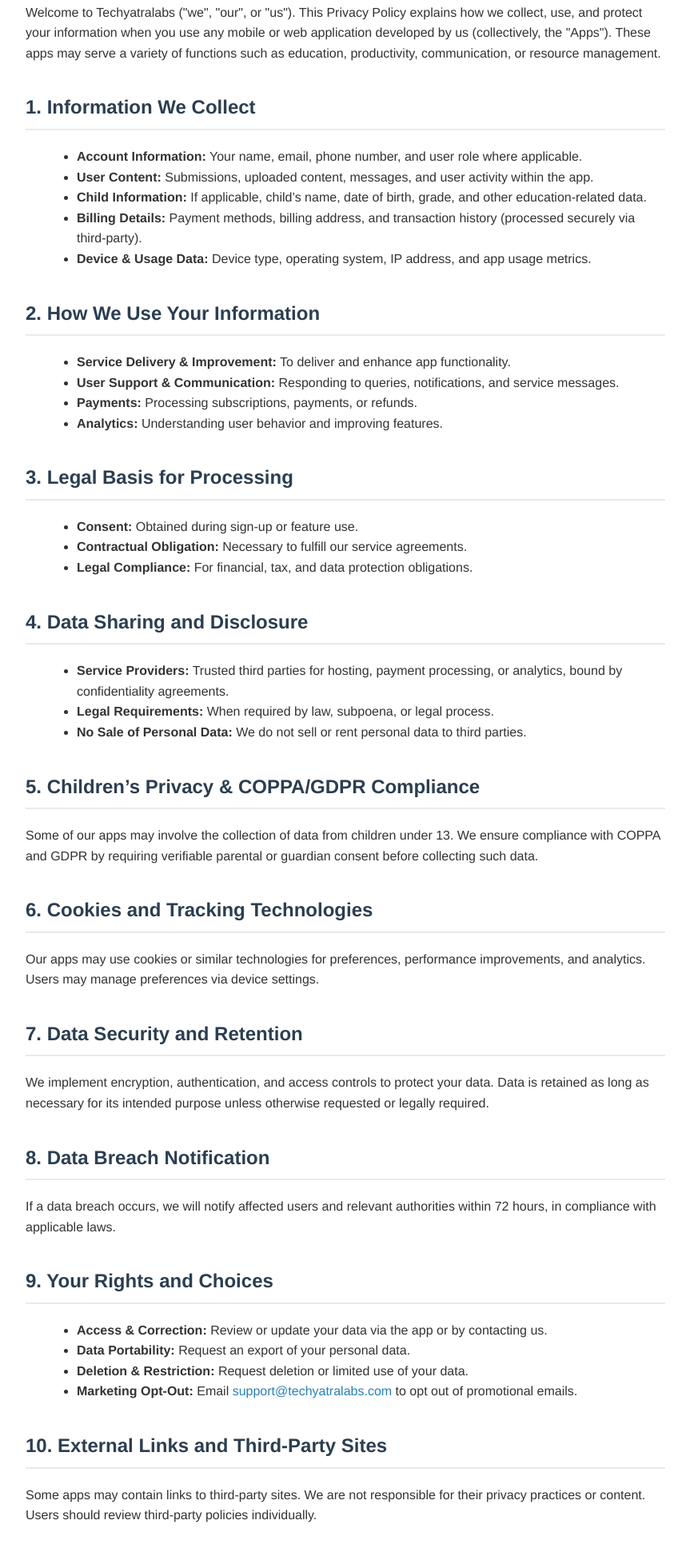
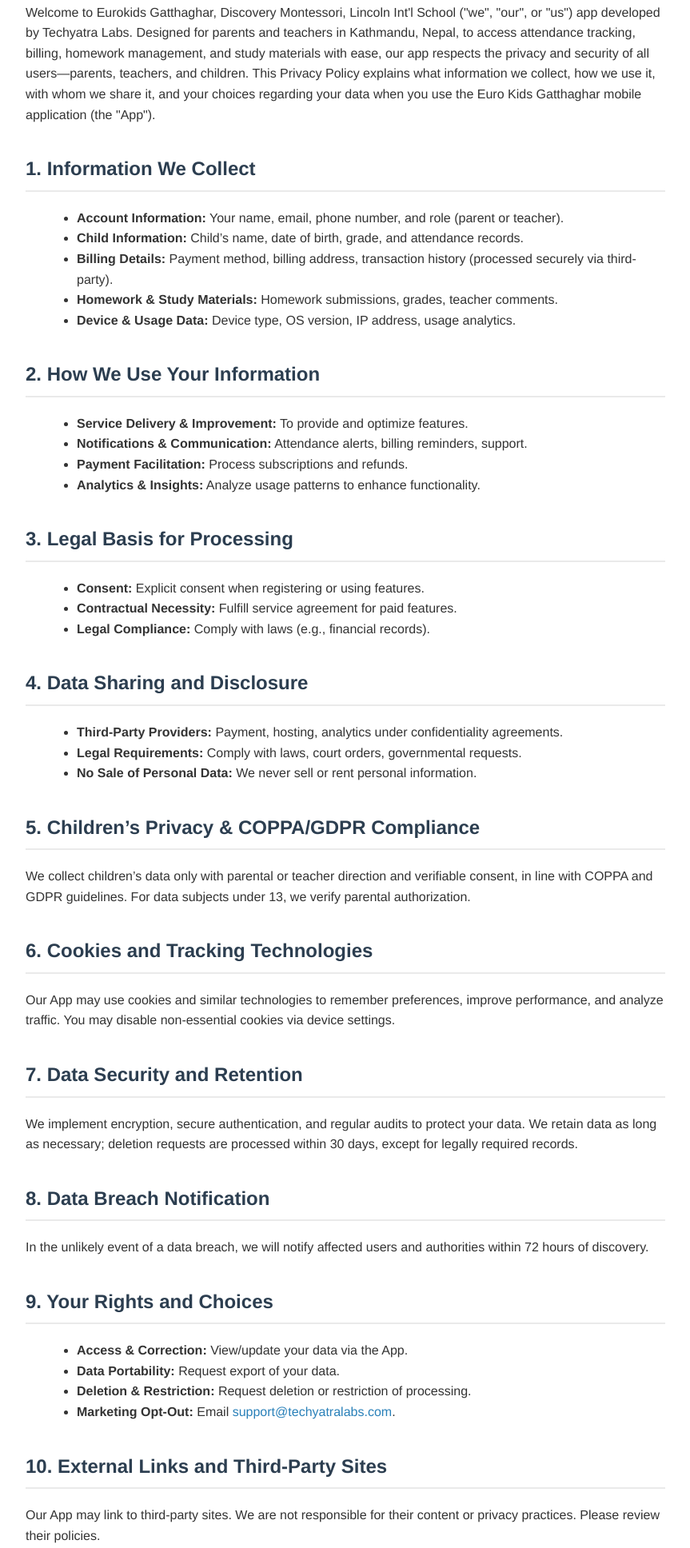
Before and after one commit to samirkoirala/Privacy-policy, a plain HTML site: page index.html in a window 1280 px wide. Shown: the part 317-2253 px from the top of the page at 80% size, without its empty margins (208-1071 px from the left). Drawn offline with Linux system fonts and the light colour scheme.

Commit message:
Update index.html

```diff
--- a/index.html
+++ b/index.html
@@ -3,7 +3,7 @@
 <head>
   <meta charset="UTF-8" />
   <meta name="viewport" content="width=device-width, initial-scale=1.0" />
-  <title>Privacy Policy - Techyatralabs Apps</title>
+  <title>Privacy Policy - Techyatra Labs</title>
   <style>
     body { background-color: #f9f9f9; color: #333; font-family: "Helvetica Neue", Arial, sans-serif; line-height: 1.6; margin: 0; padding: 0; }
     .container { max-width: 800px; margin: 40px auto; background-color: #fff; padding: 30px 40px; border-radius: 8px; box-shadow: 0 2px 8px rgba(0,0,0,0.1); }
@@ -24,68 +24,68 @@
     <p><em>Last updated: May 14, 2025</em></p>
 
     <h2>Introduction</h2>
-    <p>Welcome to Techyatralabs ("we", "our", or "us"). This Privacy Policy explains how we collect, use, and protect your information when you use any mobile or web application developed by us (collectively, the "Apps"). These apps may serve a variety of functions such as education, productivity, communication, or resource management.</p>
+    <p>Welcome to Eurokids Gatthaghar, Discovery Montessori, Lincoln Int'l School ("we", "our", or "us") app developed  by Techyatra Labs. Designed for parents and teachers in Kathmandu, Nepal, to access attendance tracking, billing, homework management, and study materials with ease, our app respects the privacy and security of all users—parents, teachers, and children. This Privacy Policy explains what information we collect, how we use it, with whom we share it, and your choices regarding your data when you use the Euro Kids Gatthaghar mobile application (the "App").</p>
 
     <h2>1. Information We Collect</h2>
     <ul>
-      <li><strong>Account Information:</strong> Your name, email, phone number, and user role where applicable.</li>
-      <li><strong>User Content:</strong> Submissions, uploaded content, messages, and user activity within the app.</li>
-      <li><strong>Child Information:</strong> If applicable, child’s name, date of birth, grade, and other education-related data.</li>
-      <li><strong>Billing Details:</strong> Payment methods, billing address, and transaction history (processed securely via third-party).</li>
-      <li><strong>Device & Usage Data:</strong> Device type, operating system, IP address, and app usage metrics.</li>
+      <li><strong>Account Information:</strong> Your name, email, phone number, and role (parent or teacher).</li>
+      <li><strong>Child Information:</strong> Child’s name, date of birth, grade, and attendance records.</li>
+      <li><strong>Billing Details:</strong> Payment method, billing address, transaction history (processed securely via third-party).</li>
+      <li><strong>Homework & Study Materials:</strong> Homework submissions, grades, teacher comments.</li>
+      <li><strong>Device & Usage Data:</strong> Device type, OS version, IP address, usage analytics.</li>
     </ul>
 
     <h2>2. How We Use Your Information</h2>
     <ul>
-      <li><strong>Service Delivery & Improvement:</strong> To deliver and enhance app functionality.</li>
-      <li><strong>User Support & Communication:</strong> Responding to queries, notifications, and service messages.</li>
-      <li><strong>Payments:</strong> Processing subscriptions, payments, or refunds.</li>
-      <li><strong>Analytics:</strong> Understanding user behavior and improving features.</li>
+      <li><strong>Service Delivery & Improvement:</strong> To provide and optimize features.</li>
+      <li><strong>Notifications & Communication:</strong> Attendance alerts, billing reminders, support.</li>
+      <li><strong>Payment Facilitation:</strong> Process subscriptions and refunds.</li>
+      <li><strong>Analytics & Insights:</strong> Analyze usage patterns to enhance functionality.</li>
     </ul>
 
     <h2>3. Legal Basis for Processing</h2>
     <ul>
-      <li><strong>Consent:</strong> Obtained during sign-up or feature use.</li>
-      <li><strong>Contractual Obligation:</strong> Necessary to fulfill our service agreements.</li>
-      <li><strong>Legal Compliance:</strong> For financial, tax, and data protection obligations.</li>
+      <li><strong>Consent:</strong> Explicit consent when registering or using features.</li>
+      <li><strong>Contractual Necessity:</strong> Fulfill service agreement for paid features.</li>
+      <li><strong>Legal Compliance:</strong> Comply with laws (e.g., financial records).</li>
     </ul>
 
     <h2>4. Data Sharing and Disclosure</h2>
     <ul>
-      <li><strong>Service Providers:</strong> Trusted third parties for hosting, payment processing, or analytics, bound by confidentiality agreements.</li>
-      <li><strong>Legal Requirements:</strong> When required by law, subpoena, or legal process.</li>
-      <li><strong>No Sale of Personal Data:</strong> We do not sell or rent personal data to third parties.</li>
+      <li><strong>Third-Party Providers:</strong> Payment, hosting, analytics under confidentiality agreements.</li>
+      <li><strong>Legal Requirements:</strong> Comply with laws, court orders, governmental requests.</li>
+      <li><strong>No Sale of Personal Data:</strong> We never sell or rent personal information.</li>
     </ul>
 
     <h2>5. Children’s Privacy & COPPA/GDPR Compliance</h2>
-    <p>Some of our apps may involve the collection of data from children under 13. We ensure compliance with COPPA and GDPR by requiring verifiable parental or guardian consent before collecting such data.</p>
+    <p>We collect children’s data only with parental or teacher direction and verifiable consent, in line with COPPA and GDPR guidelines. For data subjects under 13, we verify parental authorization.</p>
 
     <h2>6. Cookies and Tracking Technologies</h2>
-    <p>Our apps may use cookies or similar technologies for preferences, performance improvements, and analytics. Users may manage preferences via device settings.</p>
+    <p>Our App may use cookies and similar technologies to remember preferences, improve performance, and analyze traffic. You may disable non-essential cookies via device settings.</p>
 
     <h2>7. Data Security and Retention</h2>
-    <p>We implement encryption, authentication, and access controls to protect your data. Data is retained as long as necessary for its intended purpose unless otherwise requested or legally required.</p>
+    <p>We implement encryption, secure authentication, and regular audits to protect your data. We retain data as long as necessary; deletion requests are processed within 30 days, except for legally required records.</p>
 
     <h2>8. Data Breach Notification</h2>
-    <p>If a data breach occurs, we will notify affected users and relevant authorities within 72 hours, in compliance with applicable laws.</p>
+    <p>In the unlikely event of a data breach, we will notify affected users and authorities within 72 hours of discovery.</p>
 
     <h2>9. Your Rights and Choices</h2>
     <ul>
-      <li><strong>Access & Correction:</strong> Review or update your data via the app or by contacting us.</li>
-      <li><strong>Data Portability:</strong> Request an export of your personal data.</li>
-      <li><strong>Deletion & Restriction:</strong> Request deletion or limited use of your data.</li>
-      <li><strong>Marketing Opt‑Out:</strong> Email <a href="mailto:support@techyatralabs.com">support@techyatralabs.com</a> to opt out of promotional emails.</li>
+      <li><strong>Access & Correction:</strong> View/update your data via the App.</li>
+      <li><strong>Data Portability:</strong> Request export of your data.</li>
+      <li><strong>Deletion & Restriction:</strong> Request deletion or restriction of processing.</li>
+      <li><strong>Marketing Opt‑Out:</strong> Email <a href="mailto:support@techyatralabs.com">support@techyatralabs.com</a>.</li>
     </ul>
 
     <h2>10. External Links and Third‑Party Sites</h2>
-    <p>Some apps may contain links to third-party sites. We are not responsible for their privacy practices or content. Users should review third-party policies individually.</p>
+    <p>Our App may link to third‑party sites. We are not responsible for their content or privacy practices. Please review their policies.</p>
 
     <h2>11. Changes to This Policy</h2>
-    <p>We may update this Privacy Policy to reflect changes in practices, legal requirements, or feature updates. Users will be notified at least 15 days prior to changes taking effect.</p>
+    <p>We may update this policy for practice, feature, or legal changes. We will notify you at least 15 days before implementation.</p>
 
     <h2>12. Contact Us</h2>
     <div class="contact">
-      <p><strong>Techyatralabs</strong></p>
+      <p><strong>Techyatralabs</strong> (Developer of Eurokids Gatthaghar, Discovery Montessori, Lincoln Int'l School)</p>
       <p>Email: <a href="mailto:support@techyatralabs.com">support@techyatralabs.com</a></p>
       <p>Address: Kathmandu, Nepal</p>
       <p>Data Protection Officer: <a href="mailto:dpo@techyatralabs.com">dpo@techyatralabs.com</a></p>
```
